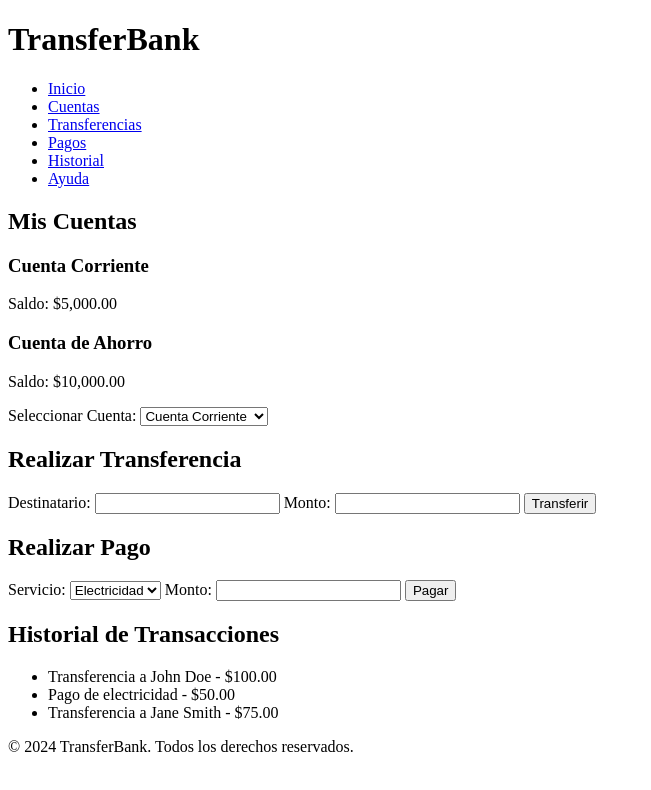
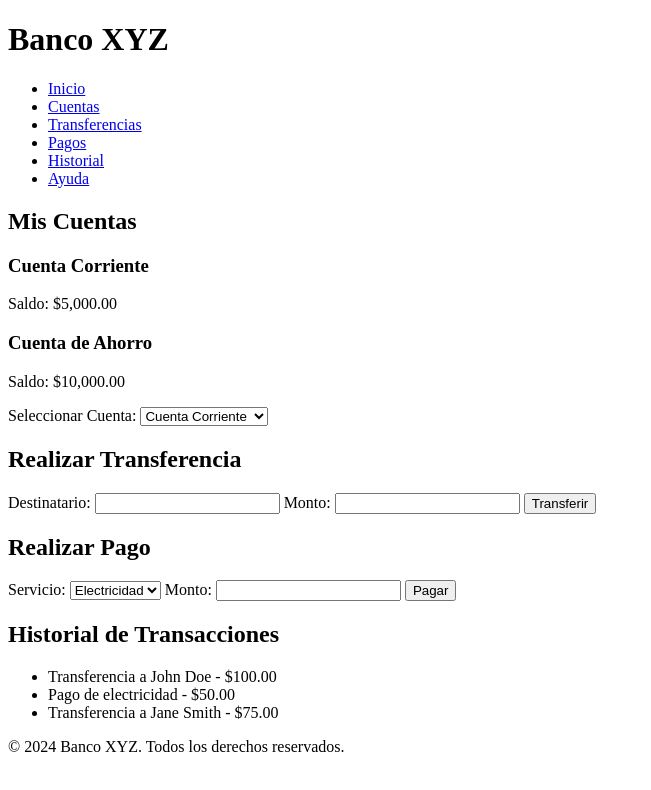
Before and after one commit to mvthivs23/workshop-devops-template, a plain HTML site: page index.html in a window 1280 px wide. Shown: the whole page, without its empty margins (0-651 px from the left). Drawn offline with Linux system fonts and the light colour scheme.

Commit message:
Update index.html

```diff
--- a/index.html
+++ b/index.html
@@ -3,12 +3,12 @@
 <head>
     <meta charset="UTF-8">
     <meta name="viewport" content="width=device-width, initial-scale=1.0">
-    <title>TransferBank</title>
+    <title>Banco XYZ</title>
     <link rel="stylesheet" href="styles.css">
 </head>
 <body>
     <header>
-        <h1>TransferBank</h1>
+        <h1>Banco XYZ</h1>
         <nav>
             <ul>
                 <li><a href="#">Inicio</a></li>
@@ -82,7 +82,7 @@
     </main>
 
     <footer>
-        <p>&copy; 2024 TransferBank. Todos los derechos reservados.</p>
+        <p>&copy; 2024 Banco XYZ. Todos los derechos reservados.</p>
     </footer>
 </body>
 </html>
```
